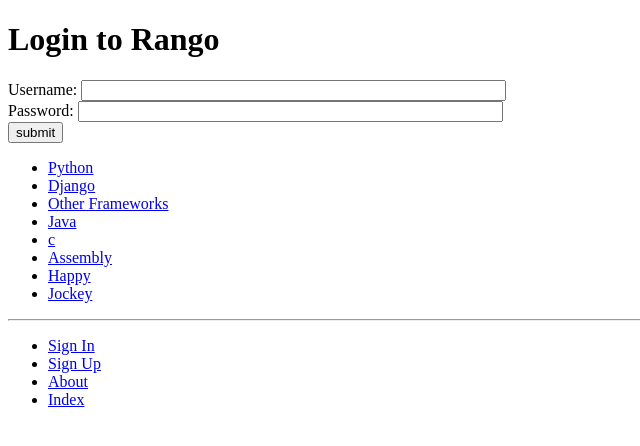
After one commit to Rajat1393/Rango, a Django app: page /rango/login/ in a window 1280 px wide. The commit adds this page. Shown: the top 446 px of the page, without its empty margins (0-640 px from the left). Run offline with Django 3.2, Linux system fonts and the light colour scheme; data comes from the database, SQL or seed files in the repository; both versions use the stored data as it was before the commit.

Commit message:
chapter 9 done

```diff
--- a/rango/models.py
+++ b/rango/models.py
@@ -26,6 +26,7 @@ class Page(models.Model):
     def __str__(self): return self.title
 
 class UserProfile(models.Model):
+    user = models.OneToOneField(User, on_delete=models.CASCADE)
     website = models.URLField(blank=True)
     picture = models.ImageField(upload_to='profile_images', blank=True)
     def __str__(self):
--- a/rango/urls.py
+++ b/rango/urls.py
@@ -9,4 +9,7 @@ urlpatterns = [
     path('add_category/', views.add_category, name='add_category'),
     path('category/<slug:category_name_slug>/add_page/', views.add_page, name='add_page'),
     path('register/', views.register, name='register'),
+    path('login/', views.user_login, name='login'),
+    path('restricted/', views.restricted, name='restricted'),
+    path('logout/', views.user_logout, name='logout'),
 ]
--- a/rango/views.py
+++ b/rango/views.py
@@ -10,6 +10,8 @@ from django.shortcuts import redirect
 from rango.forms import PageForm
 from django.urls import reverse
 from rango.forms import UserForm, UserProfileForm
+from django.contrib.auth import authenticate, login ,logout
+from django.contrib.auth.decorators import login_required
 
 def index(request):
     category_list = Category.objects.order_by('-likes')[:5]
@@ -97,3 +99,29 @@ def register(request):
                   context = {'user_form': user_form,
                              'profile_form': profile_form,
                              'registered': registered})
+
+def user_login(request):
+    if request.method == 'POST':
+        username = request.POST.get('username')
+        password = request.POST.get('password')
+        user = authenticate(username=username,password=password)
+        if user:
+            if user.is_active:
+                login(request,user)
+                return redirect(reverse('rango:index'))
+            else:
+                return HttpResponse('Your Rango account is disabled.')
+        else:
+            print(f"Invalid login details: {username}, {password}")
+            return HttpResponse("Invalid login details supplied.")
+    else:
+        return render(request, 'rango/login.html')
+@login_required
+def restricted(request):
+    return render(request,'rango/restricted.html')
+
+
+@login_required
+def user_logout(request):
+    logout(request)
+    return redirect(reverse('rango:index'))
--- a/tango_with_django_project/settings.py
+++ b/tango_with_django_project/settings.py
@@ -127,3 +127,5 @@ STATIC_URL = '/static/'
 
 MEDIA_ROOT = MEDIA_DIR
 MEDIA_URL = '/media/'
+
+LOGIN_URL = 'rango:login'
--- a/templates/rango/base.html
+++ b/templates/rango/base.html
@@ -22,12 +22,18 @@
 </div>
 <hr />
 <div>
- <ul>
-        <li><a href="{% url 'rango:add_category' %}">Add a New Category</a></li>
-        <li><a href="{% url 'rango:about' %}">About</a></li>
-        <li><a href="{% url 'rango:index' %}">Index</a></li>
-        <li><a href="{% url 'rango:register' %}">Sign Up</a></li>
- </ul>
+    <ul>
+        {% if user.is_authenticated %}
+            <li><a href="{% url 'restricted' %}">Restricted Page</a></li>
+            <li><a href="{% url 'logout' %}">Logout</a></li>
+            <li><a href="{% url 'add_category' %}">Add a New Category</a></li>
+        {% else %}
+            <li><a href="{% url 'login' %}">Sign In</a></li>
+            <li><a href="{% url 'rango:register' %}">Sign Up</a></li>
+        {% endif %}
+            <li><a href="{% url 'about' %}">About</a></li>
+            <li><a href="{% url 'index' %}">Index</a></li>
+        </ul>
 </div>
 </body>
 </html>
--- a/templates/rango/category.html
+++ b/templates/rango/category.html
@@ -16,7 +16,10 @@
 </ul>
 {% else %}
 <strong>No pages currently in category.</strong> {% endif %}
-<a href="{% url 'rango:add_page' category.slug %}">Add Page</a> <br /> {% else %}
+{% if user.is_authenticated %}
+<a href="{% url 'rango:add_page' category.slug %}">Add Page</a> <br />
+{% endif %}
+{% else %}
 The specified category does not exist.
 {% endif %}
 {% endblock %}
--- /dev/null
+++ b/templates/rango/login.html
@@ -0,0 +1,14 @@
+{% extends 'rango/base.html' %}
+{% load staticfiles %}
+{% block title_block %}
+    Login
+{% endblock %}
+{% block body_block %}
+<h1>Login to Rango</h1>
+<form id="login_form" method="post" action="{% url 'rango:login' %}">
+{% csrf_token %}
+Username: <input type="text" name="username" value="" size="50" /> <br />
+Password: <input type="password" name="password" value="" size="50" /> <br />
+<input type="submit" value="submit" />
+</form>
+{% endblock %}
```
Also changed, not shown: templates/rango/index.html (+7 -2 lines), templates/rango/register.html (+25 -16 lines), templates/rango/restricted.html (added, +10 -0 lines), db.sqlite3 (deleted), 1 other file.
